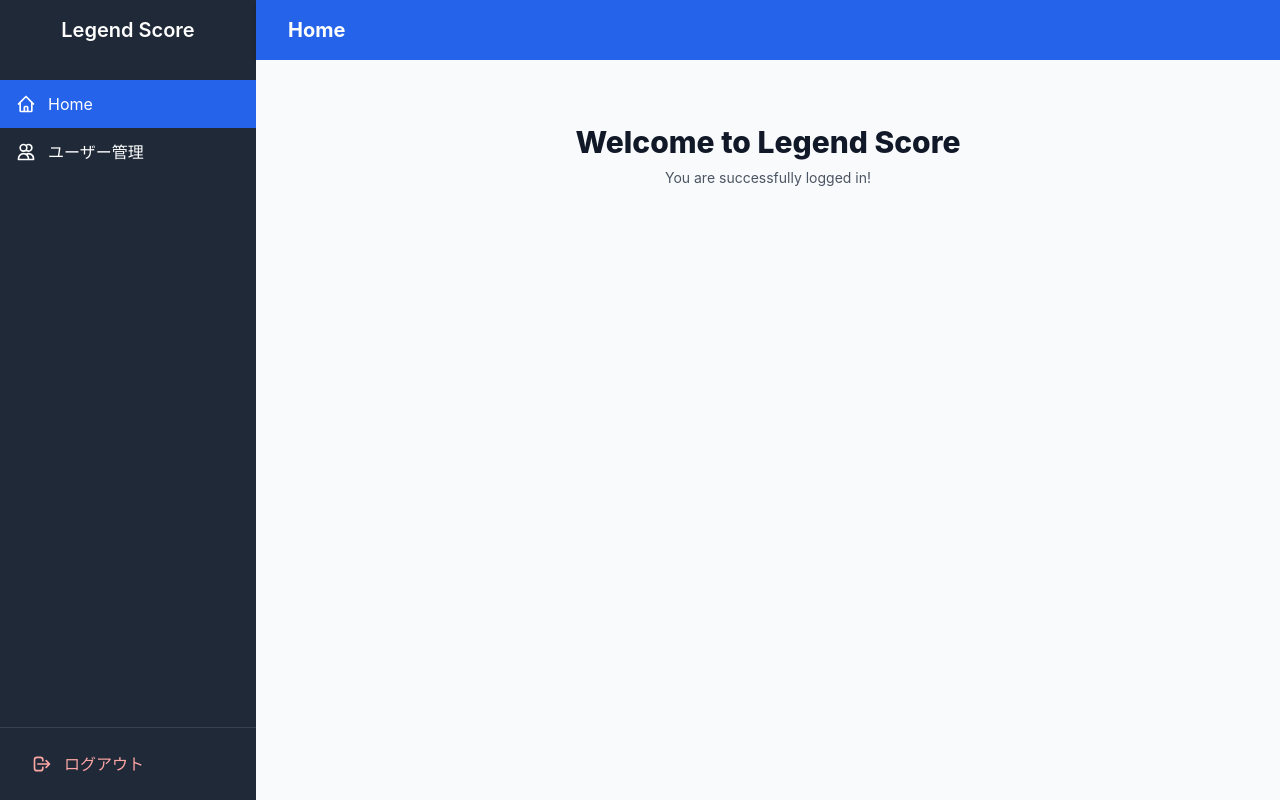
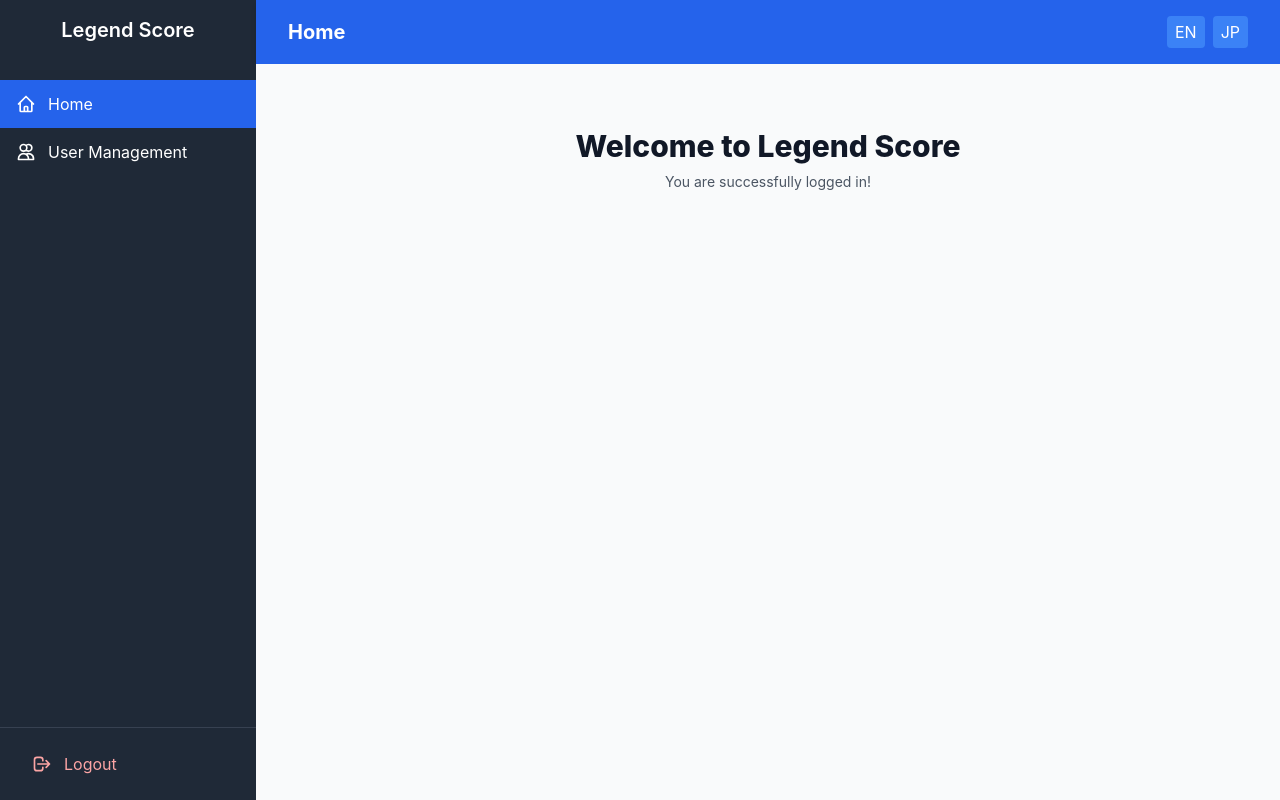
Before and after one commit to dsrice/legend_score, a React (Vite) app in the folder fe/ls-app/: page /home in a window 1280 px wide. Built offline with nearby package versions, Linux system fonts and the light colour scheme; sample sign-in values are in the browser's storage.

Commit message:
feat: 英語表示対応

```diff
--- a/fe/ls-app/package.json
+++ b/fe/ls-app/package.json
@@ -16,8 +16,11 @@
     "axios": "^1.9.0",
     "clsx": "^2.1.1",
     "framer-motion": "^12.6.2",
+    "i18next": "^25.1.3",
+    "i18next-browser-languagedetector": "^8.1.0",
     "react": "^19.1.0",
     "react-dom": "^19.1.0",
+    "react-i18next": "^15.5.1",
     "react-router-dom": "^6.22.3",
     "sass": "^1.87.0",
     "tailwindcss": "^3.3.3",
--- a/fe/ls-app/src/components/Header.tsx
+++ b/fe/ls-app/src/components/Header.tsx
@@ -1,6 +1,8 @@
 import React from 'react';
 import { useNavigate } from 'react-router-dom';
 import { removeToken } from '../services/auth';
+import { useTranslation } from 'react-i18next'; // Import useTranslation hook
+import LanguageSwitcher from './LanguageSwitcher';
 
 interface HeaderProps {
   pageName: string;
@@ -8,17 +10,26 @@ interface HeaderProps {
 
 const Header: React.FC<HeaderProps> = ({ pageName }) => {
   const navigate = useNavigate();
+  const { t } = useTranslation(); // Initialize translation function
 
   const handleLogout = () => {
     removeToken();
     navigate('/');
   };
 
+  // Translate the page name based on the current route
+  const getTranslatedPageName = () => {
+    if (pageName === 'Home') return t('header.home');
+    if (pageName === 'User Management') return t('header.userManagement');
+    return pageName;
+  };
+
   return (
     <header className="bg-blue-600 text-white shadow-md">
       <div className="max-w-7xl mx-auto px-4 sm:px-6 lg:px-8 py-4">
         <div className="flex justify-between items-center">
-          <h1 className="text-xl font-bold">{pageName}</h1>
+          <h1 className="text-xl font-bold">{getTranslatedPageName()}</h1>
+          <LanguageSwitcher />
         </div>
       </div>
     </header>
--- /dev/null
+++ b/fe/ls-app/src/components/LanguageSwitcher.tsx
@@ -0,0 +1,29 @@
+import React from 'react';
+import { useTranslation } from 'react-i18next';
+
+const LanguageSwitcher: React.FC = () => {
+  const { i18n } = useTranslation();
+
+  const changeLanguage = (lng: string) => {
+    i18n.changeLanguage(lng);
+  };
+
+  return (
+    <div className="flex space-x-2">
+      <button
+        className={`px-2 py-1 rounded ${i18n.language === 'en' ? 'bg-blue-700' : 'bg-blue-500'}`}
+        onClick={() => changeLanguage('en')}
+      >
+        EN
+      </button>
+      <button
+        className={`px-2 py-1 rounded ${i18n.language === 'ja' ? 'bg-blue-700' : 'bg-blue-500'}`}
+        onClick={() => changeLanguage('ja')}
+      >
+        JP
+      </button>
+    </div>
+  );
+};
+
+export default LanguageSwitcher;
--- a/fe/ls-app/src/components/Sidebar.tsx
+++ b/fe/ls-app/src/components/Sidebar.tsx
@@ -1,10 +1,12 @@
 import React from 'react';
 import { useNavigate, useLocation } from 'react-router-dom';
 import { removeToken } from '../services/auth';
+import { useTranslation } from 'react-i18next'; // Import useTranslation hook
 
 const Sidebar: React.FC = () => {
   const navigate = useNavigate();
   const location = useLocation();
+  const { t } = useTranslation(); // Initialize translation function
 
   // Check if the current path matches the given path
   const isActive = (path: string) => {
@@ -19,7 +21,7 @@ const Sidebar: React.FC = () => {
   return (
     <div className="bg-gray-800 text-white w-64 min-h-screen flex-shrink-0 flex flex-col">
       <div className="p-4">
-        <h2 className="text-xl font-semibold">Legend Score</h2>
+        <h2 className="text-xl font-semibold">{t('appName')}</h2>
       </div>
       <nav className="mt-5 flex-grow">
         <ul>
@@ -46,7 +48,7 @@ const Sidebar: React.FC = () => {
                   d="M3 12l2-2m0 0l7-7 7 7M5 10v10a1 1 0 001 1h3m10-11l2 2m-2-2v10a1 1 0 01-1 1h-3m-6 0a1 1 0 001-1v-4a1 1 0 011-1h2a1 1 0 011 1v4a1 1 0 001 1m-6 0h6"
                 />
               </svg>
-              Home
+              {t('navigation.home')}
             </button>
           </li>
           <li>
@@ -72,7 +74,7 @@ const Sidebar: React.FC = () => {
                   d="M12 4.354a4 4 0 110 5.292M15 21H3v-1a6 6 0 0112 0v1zm0 0h6v-1a6 6 0 00-9-5.197M13 7a4 4 0 11-8 0 4 4 0 018 0z"
                 />
               </svg>
-              ユーザー管理
+              {t('navigation.userManagement')}
             </button>
           </li>
         </ul>
@@ -98,7 +100,7 @@ const Sidebar: React.FC = () => {
               d="M17 16l4-4m0 0l-4-4m4 4H7m6 4v1a3 3 0 01-3 3H6a3 3 0 01-3-3V7a3 3 0 013-3h4a3 3 0 013 3v1"
             />
           </svg>
-          ログアウト
+          {t('navigation.logout')}
         </button>
       </div>
     </div>
--- /dev/null
+++ b/fe/ls-app/src/i18n.ts
@@ -0,0 +1,39 @@
+import i18n from 'i18next';
+import { initReactI18next } from 'react-i18next';
+import LanguageDetector from 'i18next-browser-languagedetector';
+
+// Import translation files
+import translationEN from './locales/en/translation.json';
+import translationJA from './locales/ja/translation.json';
+
+// Resources for translations
+const resources = {
+  en: {
+    translation: translationEN
+  },
+  ja: {
+    translation: translationJA
+  }
+};
+
+i18n
+  // Detect user language
+  .use(LanguageDetector)
+  // Pass the i18n instance to react-i18next
+  .use(initReactI18next)
+  // Initialize i18next
+  .init({
+    resources,
+    fallbackLng: 'en', // Default language if detection fails or language not supported
+    detection: {
+      // Order and from where user language should be detected
+      order: ['navigator', 'htmlTag', 'path', 'subdomain'],
+      // Only detect languages that are in the 'resources' object
+      checkWhitelist: true
+    },
+    interpolation: {
+      escapeValue: false // React already safes from XSS
+    }
+  });
+
+export default i18n;
--- a/fe/ls-app/src/index.tsx
+++ b/fe/ls-app/src/index.tsx
@@ -3,6 +3,8 @@ import ReactDOM from 'react-dom/client';
 import './index.css';
 import App from './App';
 import reportWebVitals from './reportWebVitals';
+// Import i18n configuration
+import './i18n';
 
 const root = ReactDOM.createRoot(
   document.getElementById('root') as HTMLElement
--- /dev/null
+++ b/fe/ls-app/src/locales/en/translation.json
@@ -0,0 +1,12 @@
+{
+  "appName": "Legend Score",
+  "navigation": {
+    "home": "Home",
+    "userManagement": "User Management",
+    "logout": "Logout"
+  },
+  "header": {
+    "home": "Home",
+    "userManagement": "User Management"
+  }
+}
--- /dev/null
+++ b/fe/ls-app/src/locales/ja/translation.json
@@ -0,0 +1,12 @@
+{
+  "appName": "Legend Score",
+  "navigation": {
+    "home": "ホーム",
+    "userManagement": "ユーザー管理",
+    "logout": "ログアウト"
+  },
+  "header": {
+    "home": "ホーム",
+    "userManagement": "ユーザー管理"
+  }
+}
```
Also changed, not shown: 1 other file (tests, documents, lock files or other folders).
